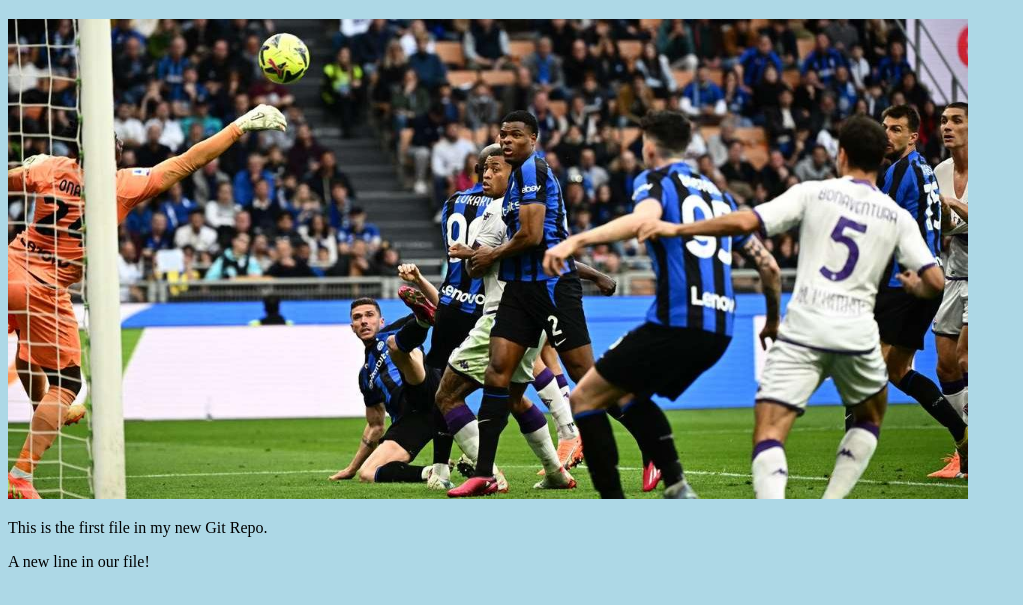
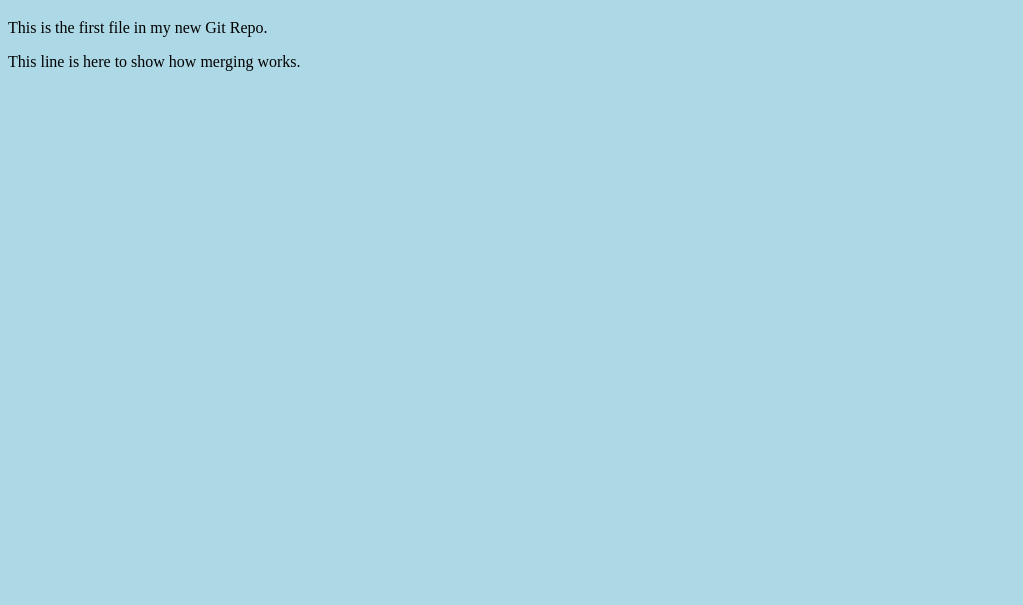
Before and after one commit to nikisetti01/hello-world, a plain HTML site: page index.html in a window 1280 px wide. Shown: the part 61-666 px from the top of the page, without its empty margins (0-1023 px from the left). Drawn offline with Linux system fonts and the light colour scheme.

Commit message:
update index.html with emergency fix

```diff
--- a/index.html
+++ b/index.html
@@ -7,10 +7,8 @@
 <body>
 
 <h1>Hello world!</h1>
-<div><img src="godo.jpg" alt="Hello World from Space"
-style="width:100%;max-width:960px"></div>
 <p>This is the first file in my new Git Repo.</p>
-<p>A new line in our file!</p>
+<p>This line is here to show how merging works.</p>
 
 </body>
 </html>
```
